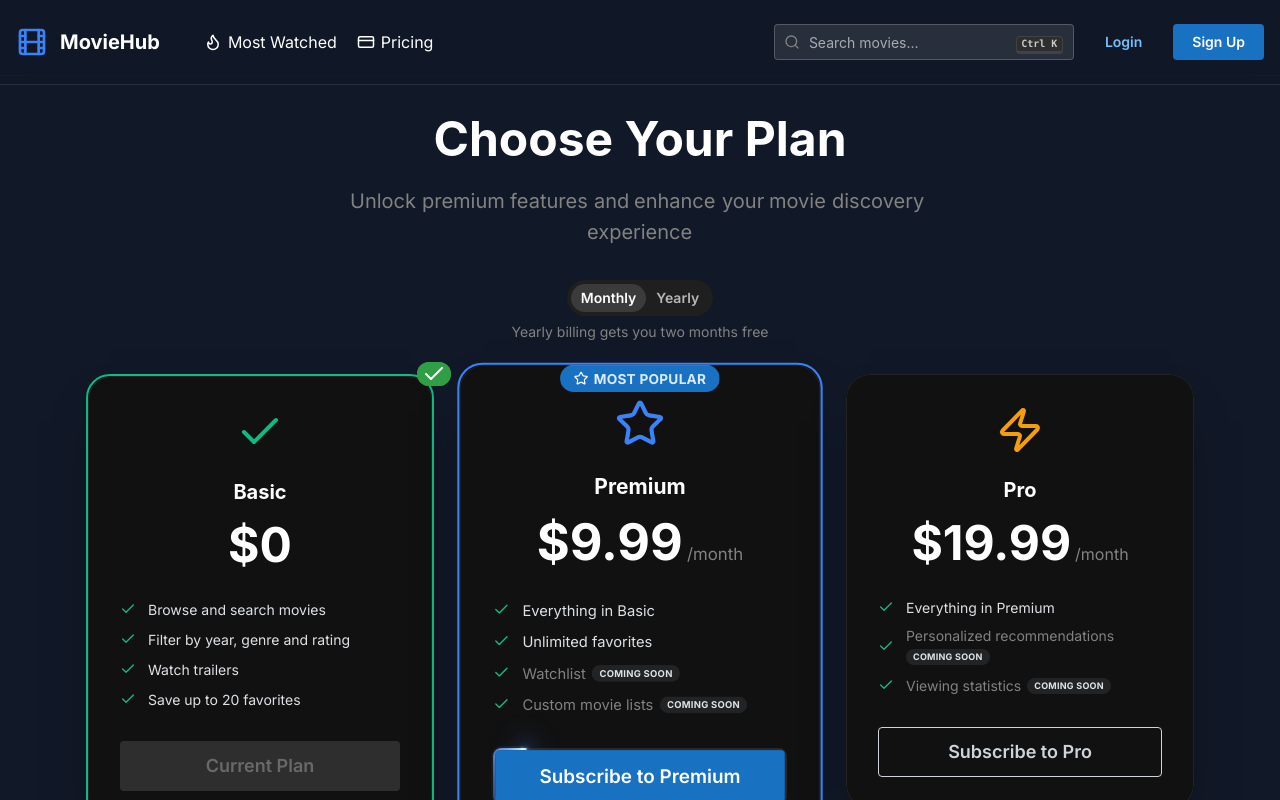
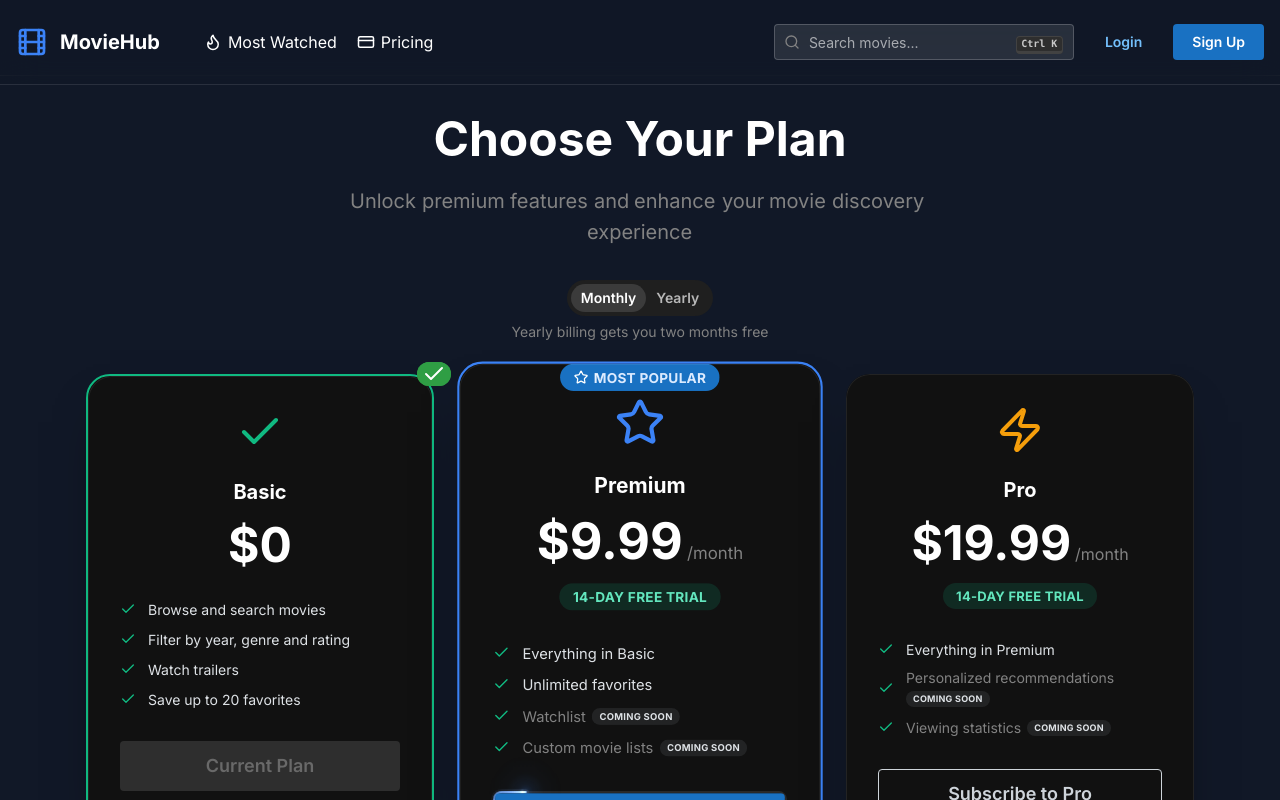
Before and after one commit to HrvojeZec/movieapp, a Next.js app: page /subscription/pricing in a window 1280 px wide. Shown: the top 800 px of the page. Built offline with nearby package versions, Linux system fonts and the light colour scheme; no server answers.

Commit message:
feat(subscription): show the free trial on the pricing page
Paid plans carry a 14-day free trial badge for visitors and accounts that can still get it,
hidden while the session loads so returning subscribers never see it flash.

```diff
--- a/src/features/subscription/ui/PlanCard/PlanCard.tsx
+++ b/src/features/subscription/ui/PlanCard/PlanCard.tsx
@@ -42,6 +42,8 @@ interface PlanCardProps {
   disabled: boolean;
   /** This plan's checkout is starting. */
   pending: boolean;
+  /** Days of free trial a checkout would start with; none when the user can't get one. */
+  trialDays?: number;
   onSubscribe: () => void;
 }
 
@@ -52,6 +54,7 @@ export function PlanCard({
   buttonLabel,
   disabled,
   pending,
+  trialDays,
   onSubscribe,
 }: PlanCardProps) {
   const price = interval === "year" ? plan.yearlyPrice : plan.price;
@@ -112,6 +115,12 @@ export function PlanCard({
             </Text>
             {price > 0 && <Text c="dimmed">{interval === "year" ? "/year" : "/month"}</Text>}
           </Group>
+
+          {trialDays && price > 0 ? (
+            <Badge variant="light" color="teal" size="lg">
+              {trialDays}-day free trial
+            </Badge>
+          ) : null}
         </Stack>
 
         <List
--- a/src/features/subscription/views/PricingView.tsx
+++ b/src/features/subscription/views/PricingView.tsx
@@ -2,7 +2,7 @@
 import { useState } from "react";
 import { Container, SegmentedControl, SimpleGrid, Stack, Text, Title } from "@mantine/core";
 import { useAuth } from "@/features/auth/hooks/useAuth";
-import { SUBSCRIPTION_PLANS } from "@/features/subscription/constants";
+import { SUBSCRIPTION_PLANS, TRIAL_DAYS } from "@/features/subscription/constants";
 import { useCheckout } from "@/features/subscription/hooks/useCheckout";
 import { useManageSubscription } from "@/features/subscription/hooks/useManageSubscription";
 import { getEffectivePlan } from "@/features/subscription/lib/entitlements";
@@ -32,6 +32,9 @@ export function PricingView() {
   const currentPlan: SubscriptionPlan | null = authLoading ? null : getEffectivePlan(user ?? {});
   // Any live subscription blocks a second checkout, even one whose price we don't recognize
   const isSubscribed = hasActiveSubscription(user?.subscriptionStatus);
+  // Visitors are offered the trial too: signing up is the first step to it. Hidden while the
+  // session loads, so it doesn't flash for returning subscribers
+  const offersTrial = !authLoading && !isSubscribed && (user?.trialAvailable ?? true);
 
   const getButtonLabel = (plan: PlanDetails) => {
     if (plan.id === currentPlan) return "Current Plan";
@@ -85,6 +88,7 @@ export function PricingView() {
                   // The session decides between checkout and login, so wait for it
                   disabled={!canSubscribe || pendingPlan != null || openingPortal || authLoading}
                   pending={pendingPlan === plan.id}
+                  trialDays={offersTrial ? TRIAL_DAYS : undefined}
                   onSubscribe={() => {
                     if (canSwitch) openPortal();
                     else if (paidPlan) subscribe(paidPlan, interval);
```
